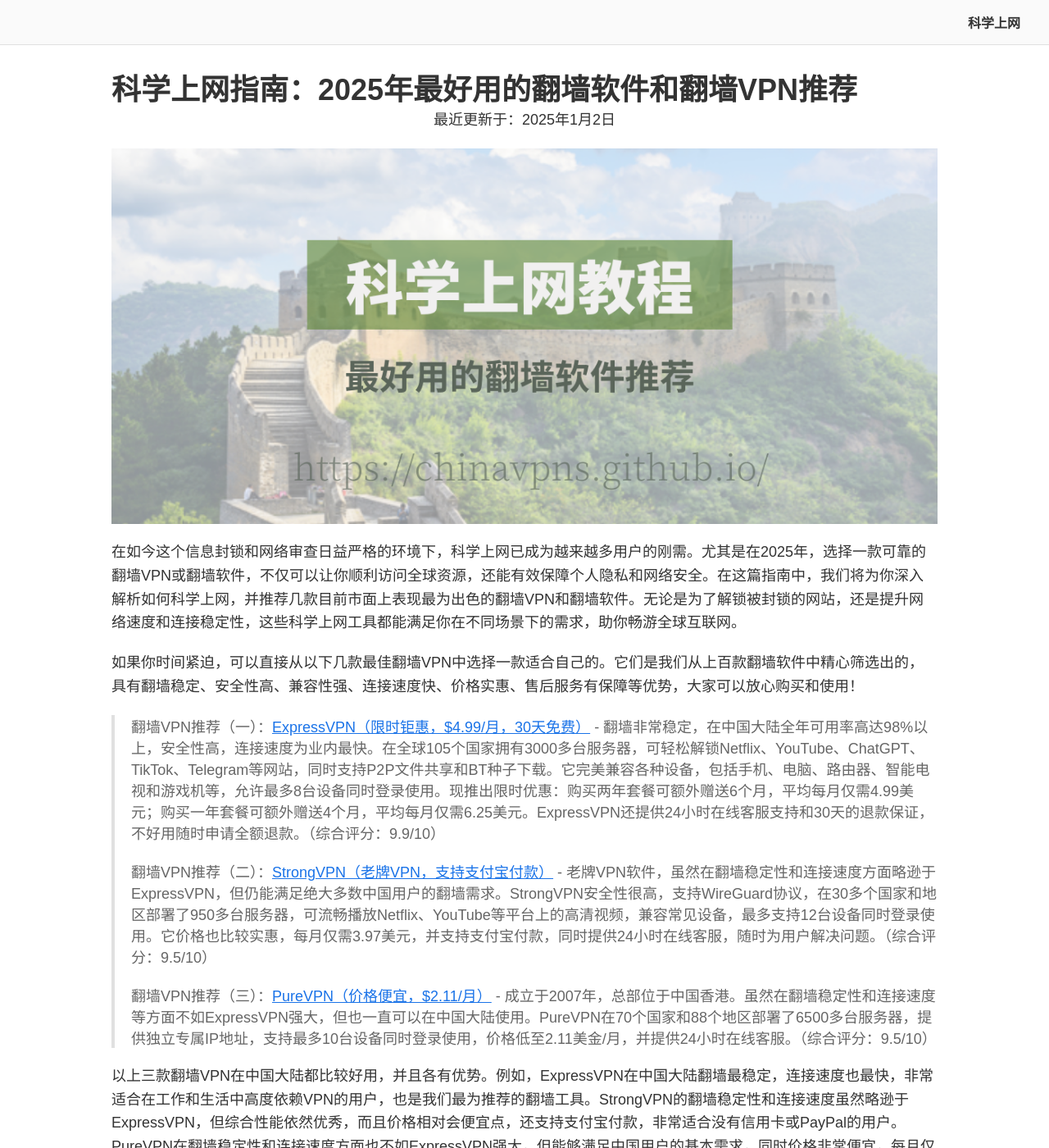
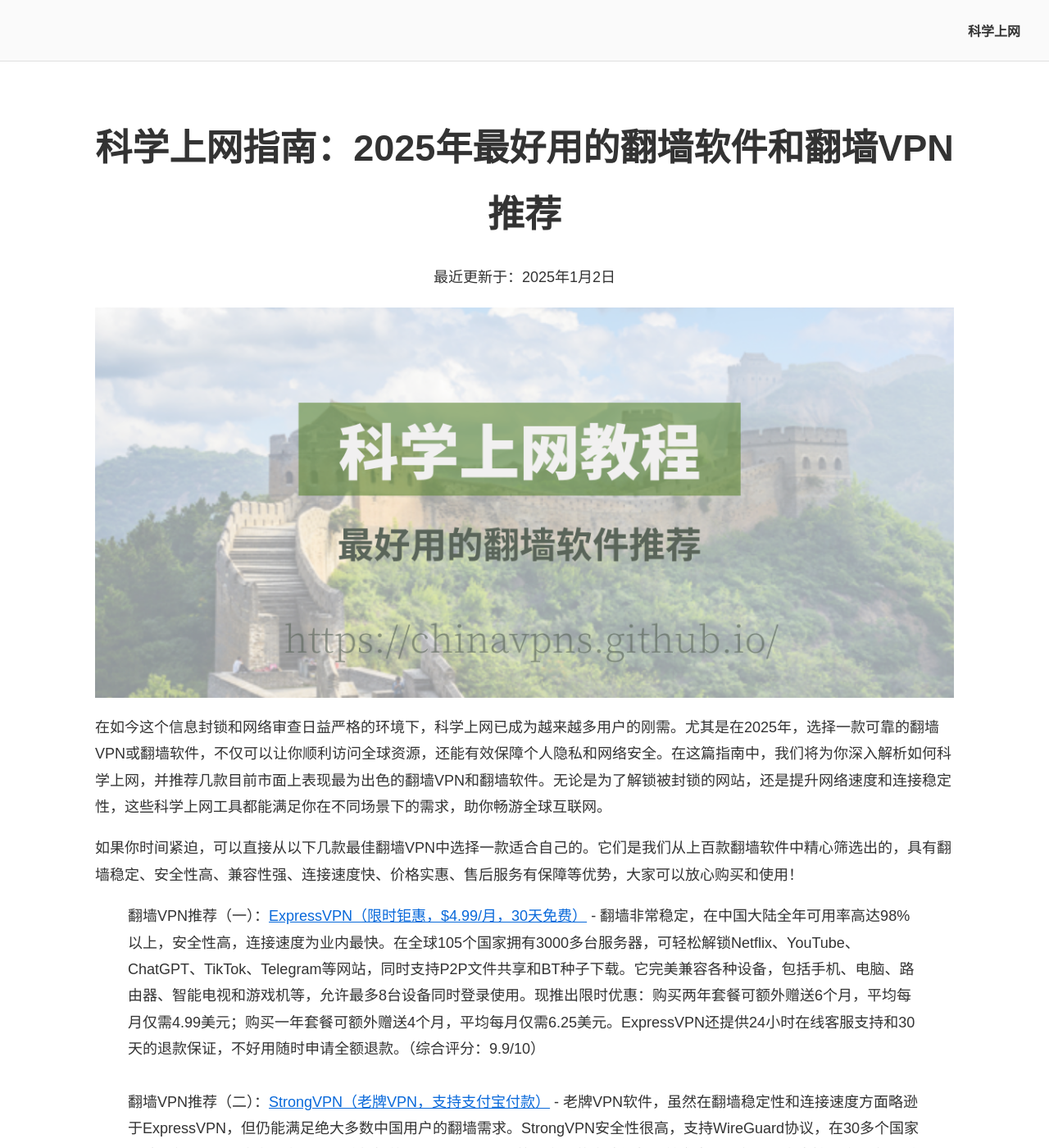
Before and after one commit to chinavpns/chinavpns.github.io, a Jekyll site: the page built from index.md, in a window 1280 px wide and 1400 px high. Shown: the whole window at 82% size. Built offline with Jekyll 4.4.1, drawn with Linux system fonts in a browser that asks for light colours.

Commit message:
Update styles.css

```diff
--- a/assets/css/styles.css
+++ b/assets/css/styles.css
@@ -1,21 +1,15 @@
-/* 全局样式重置 */
-* {
-    margin: 0;
-    padding: 0;
-    box-sizing: border-box;
-}
-
 body {
     font-family: Arial, sans-serif;
     font-size: 18px;
+    margin: 0;
+    padding: 0;
     background-color: #ffffff;
     color: #333;
 }
 
-/* 页眉样式 */
 header nav {
     background-color: #fafafa;
-    padding: 15px 0;
+    padding: 25px 0;
     border-bottom: 1px solid #e0e0e0;
     position: fixed;
     top: 0;
@@ -30,7 +24,7 @@
     padding: 0;
     display: flex;
     justify-content: flex-end;
-    gap: 20px;
+    gap: 30px;
     margin-right: 20px;
 }
 
@@ -47,95 +41,39 @@
     background-color: rgba(0, 0, 0, 0.05);
 }
 
-/* 主内容样式 */
 main {
     max-width: 1048px;
-    margin: 80px auto 30px; /* 避免被固定页眉遮住 */
-    padding: 0 20px;
-}
-
-/* 仅文章标题居中 */
-main h1.article-title {
-    text-align: center;
-    margin-top: 30px;
-    margin-bottom: 15px;
-    color: #333;
-    line-height: 1.2;
-}
-
-p {
-    margin-bottom: 20px;
-    line-height: 1.6;
-}
-
-a {
-    color: #1a73e8;
-    text-decoration: underline;
-}
-
-a:hover {
-    text-decoration: underline;
-}
-
-ul, ol {
-    margin-bottom: 20px;
-    padding-left: 40px;
-}
-
-code {
-    background-color: #f5f5f5;
-    padding: 2px 4px;
-    border-radius: 4px;
-    font-family: 'Courier New', Courier, monospace;
-}
-
-pre code {
-    display: block;
+    margin: 90px auto 30px;
     padding: 20px;
-    overflow-x: auto;
-}
-
-blockquote {
-    border-left: 4px solid #e0e0e0;
-    padding-left: 20px;
-    color: #666;
-    margin: 20px 0;
+    background-color: #ffffff;
+    line-height: 1.8;
 }
 
 img {
     max-width: 100%;
     height: auto;
     display: block;
-    margin: 20px 0;
+    margin: 20px auto;
 }
 
-table {
-    width: 100%;
-    border-collapse: collapse;
+h1 {
+    text-align: center;
+    font-size: 2.5em;
     margin-bottom: 20px;
 }
 
-table th, table td {
-    border: 1px solid #e0e0e0;
-    padding: 10px;
-    text-align: left;
+footer {
+    text-align: center;
+    margin-top: 20px;
+    font-size: 14px;
+    color: #666;
 }
 
-/* 页脚样式 */
-footer {
-    border-top: 1px solid rgba(0, 0, 0, 0.2); /* 添加顶部灰色分隔线 */
-    background-color: #f8f8f8;
-    color: #333;
-    padding: 20px 0;
-    text-align: center; /* 居中文案 */
-    margin-top: 40px;
-    font-size: 14px; /* 调整字体大小 */
+a {
+  color: #0969DA;
+  text-decoration: underline;
 }
 
-/* 修复锚点导航遮挡问题 */
-:target::before {
-    content: '';
-    display: block;
-    height: 80px; /* 与页眉高度一致 */
-    margin-top: -80px;
+a:hover {
+  text-decoration: underline;
 }
```
